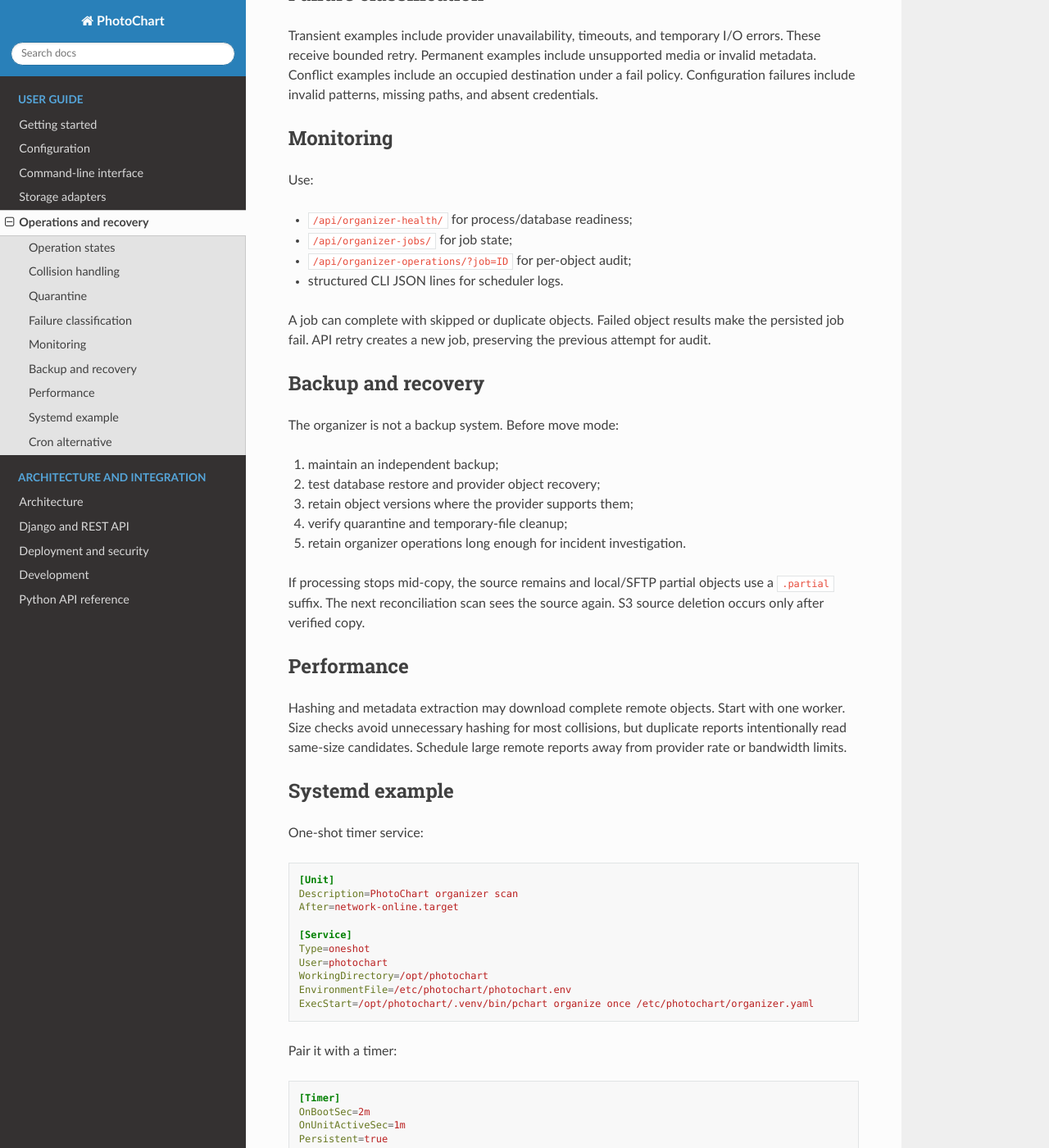
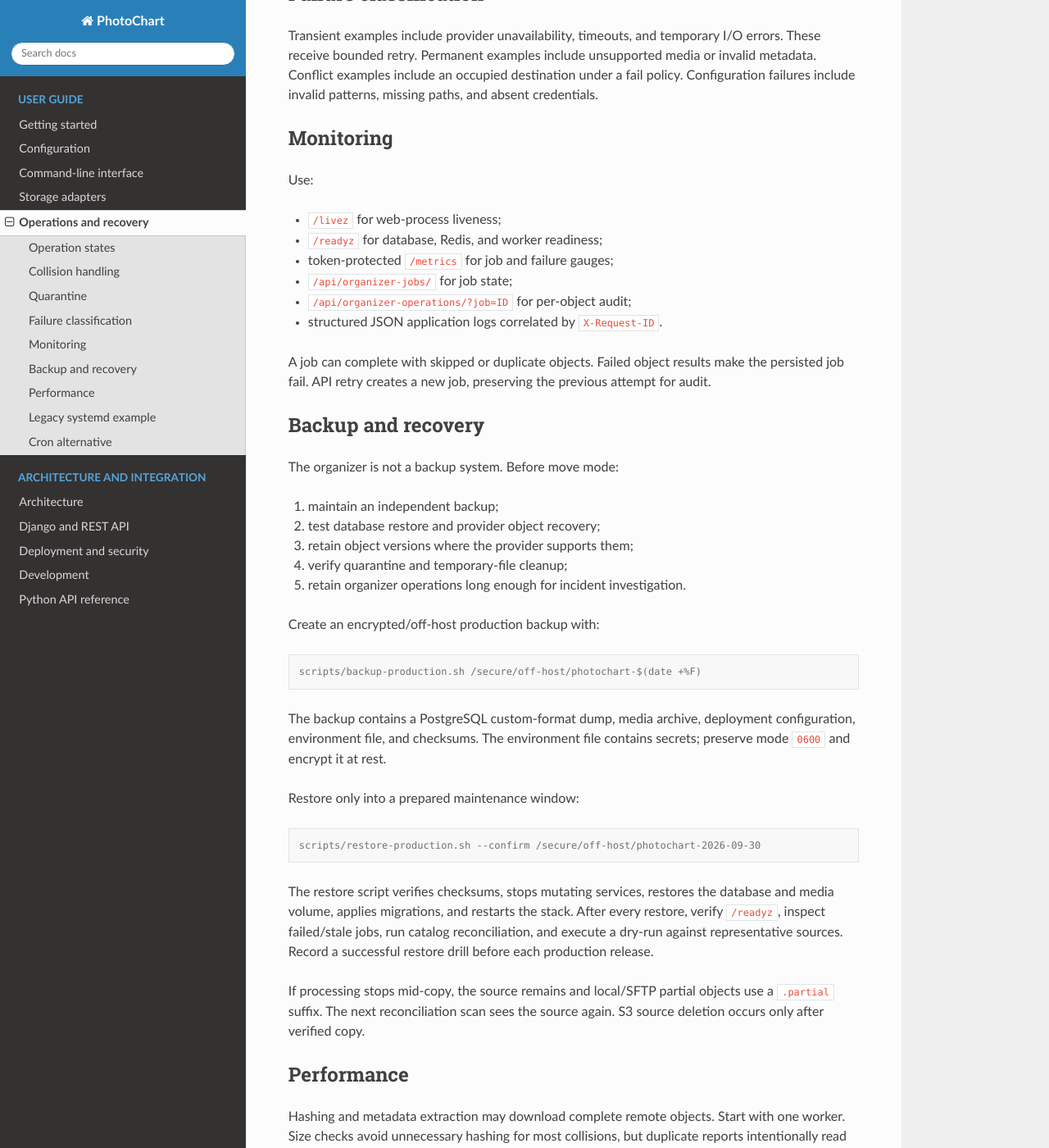
Before and after one commit to ialsina/PhotoChart, a Sphinx documentation site: the page built from docs/operations.rst, in a window 1280 px wide and 1400 px high, scrolled down 1050 px. Shown: the whole window at 82% size. Built offline with Sphinx 7.4.7 and the Read the Docs theme 3.1.0, drawn with Linux system fonts in a browser that asks for light colours; some of the changed text lies outside the part shown.

```diff
--- a/docs/operations.rst
+++ b/docs/operations.rst
@@ -55,10 +55,12 @@ Monitoring
 
 Use:
 
-* ``/api/organizer-health/`` for process/database readiness;
+* ``/livez`` for web-process liveness;
+* ``/readyz`` for database, Redis, and worker readiness;
+* token-protected ``/metrics`` for job and failure gauges;
 * ``/api/organizer-jobs/`` for job state;
 * ``/api/organizer-operations/?job=ID`` for per-object audit;
-* structured CLI JSON lines for scheduler logs.
+* structured JSON application logs correlated by ``X-Request-ID``.
 
 A job can complete with skipped or duplicate objects. Failed object results
 make the persisted job fail. API retry creates a new job, preserving the
@@ -75,6 +77,28 @@ The organizer is not a backup system. Before move mode:
 #. verify quarantine and temporary-file cleanup;
 #. retain organizer operations long enough for incident investigation.
 
+Create an encrypted/off-host production backup with:
+
+.. code-block:: console
+
+   scripts/backup-production.sh /secure/off-host/photochart-$(date +%F)
+
+The backup contains a PostgreSQL custom-format dump, media archive, deployment
+configuration, environment file, and checksums. The environment file contains
+secrets; preserve mode ``0600`` and encrypt it at rest.
+
+Restore only into a prepared maintenance window:
+
+.. code-block:: console
+
+   scripts/restore-production.sh --confirm /secure/off-host/photochart-2026-09-30
+
+The restore script verifies checksums, stops mutating services, restores the
+database and media volume, applies migrations, and restarts the stack. After
+every restore, verify ``/readyz``, inspect failed/stale jobs, run catalog
+reconciliation, and execute a dry-run against representative sources. Record a
+successful restore drill before each production release.
+
 If processing stops mid-copy, the source remains and local/SFTP partial objects
 use a ``.partial`` suffix. The next reconciliation scan sees the source again.
 S3 source deletion occurs only after verified copy.
@@ -87,8 +111,8 @@ with one worker. Size checks avoid unnecessary hashing for most collisions, but
 duplicate reports intentionally read same-size candidates. Schedule large
 remote reports away from provider rate or bandwidth limits.
 
-Systemd example
----------------
+Legacy systemd example
+----------------------
 
 One-shot timer service:
 
@@ -124,4 +148,6 @@ Cron alternative
 
    * * * * * cd /opt/photochart && .venv/bin/pchart organize once /etc/photochart/organizer.yaml
 
-Do not run cron and watch mode against the same source simultaneously.
+The supported production stack uses Celery and database leases. Do not run
+these legacy schedulers alongside the Compose worker, cron, or watch mode
+against the same source.
--- a/photochart/_version.py
+++ b/photochart/_version.py
@@ -1,3 +1,3 @@
 """Package version (single source of truth for releases)."""
 
-__version__ = "0.0.0"
+__version__ = "0.2.0"
```
Also changed, not shown: CHANGELOG.md (+19 -0 lines), docs/adapters.rst (+16 -0 lines), docs/deployment.rst (+15 -0 lines), pyproject.toml (+4 -3 lines), 8 other files.
